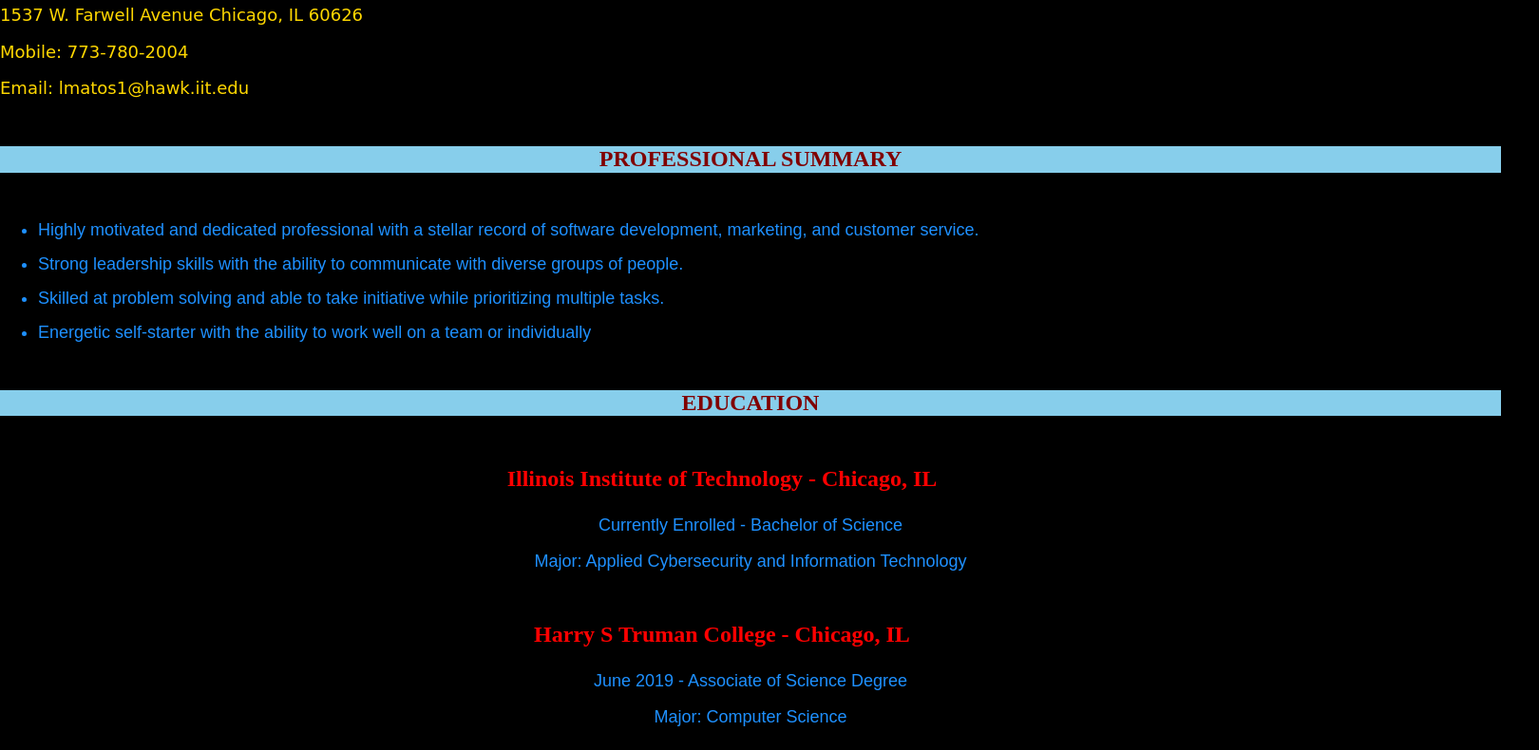
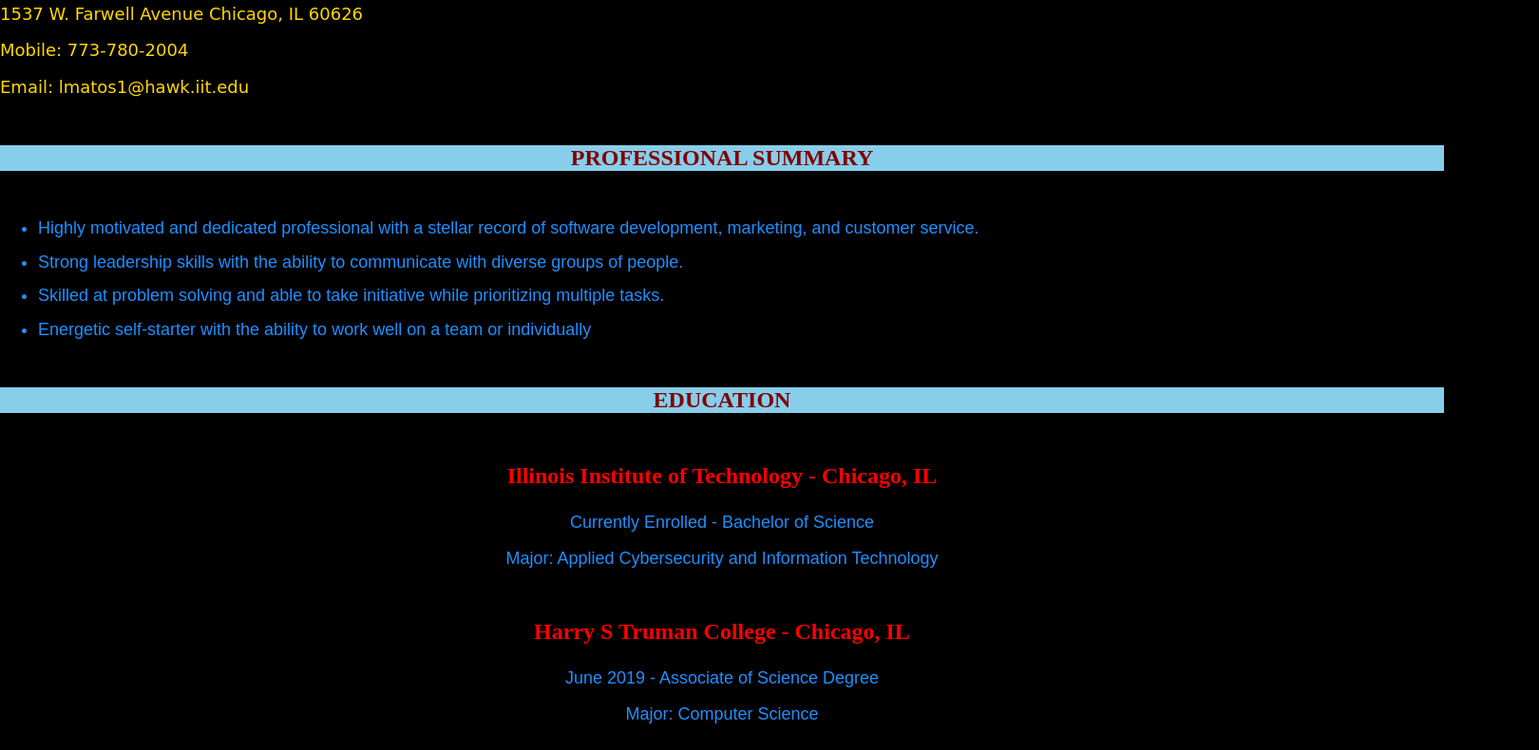
Before and after one commit to Vagos999/ProjectTwo, a plain HTML site: page resume.html in a window 1280 px wide. Shown: the part 126-916 px from the top of the page at 95% size, 1620 px wide, since content can reach past the window. Drawn offline with Linux system fonts and the light colour scheme.

Commit message:
fixed size to center navigation

```diff
--- a/style/styles.css
+++ b/style/styles.css
@@ -3,7 +3,7 @@ body{
 }
 
 body.resume-body{
-    width: 1580px;
+    width: 1520px;
     height: 2000px;
 }
 ol{
```
